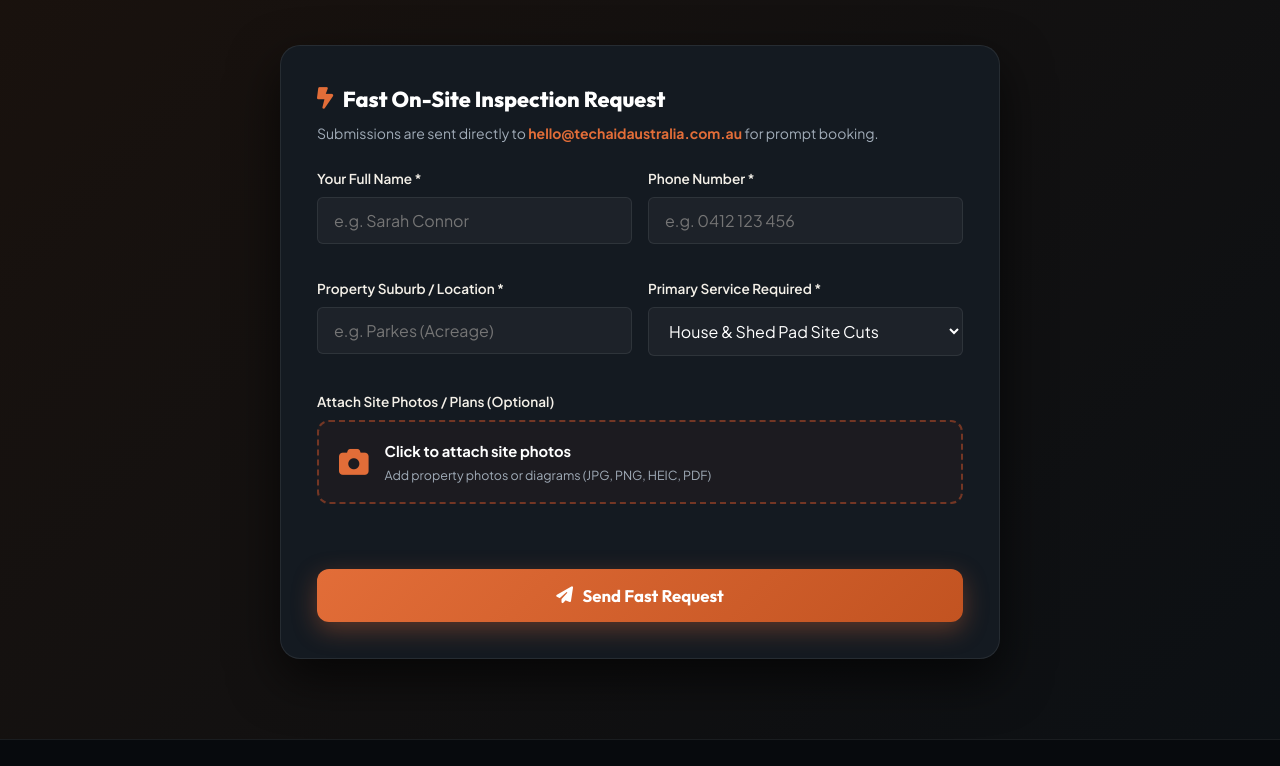
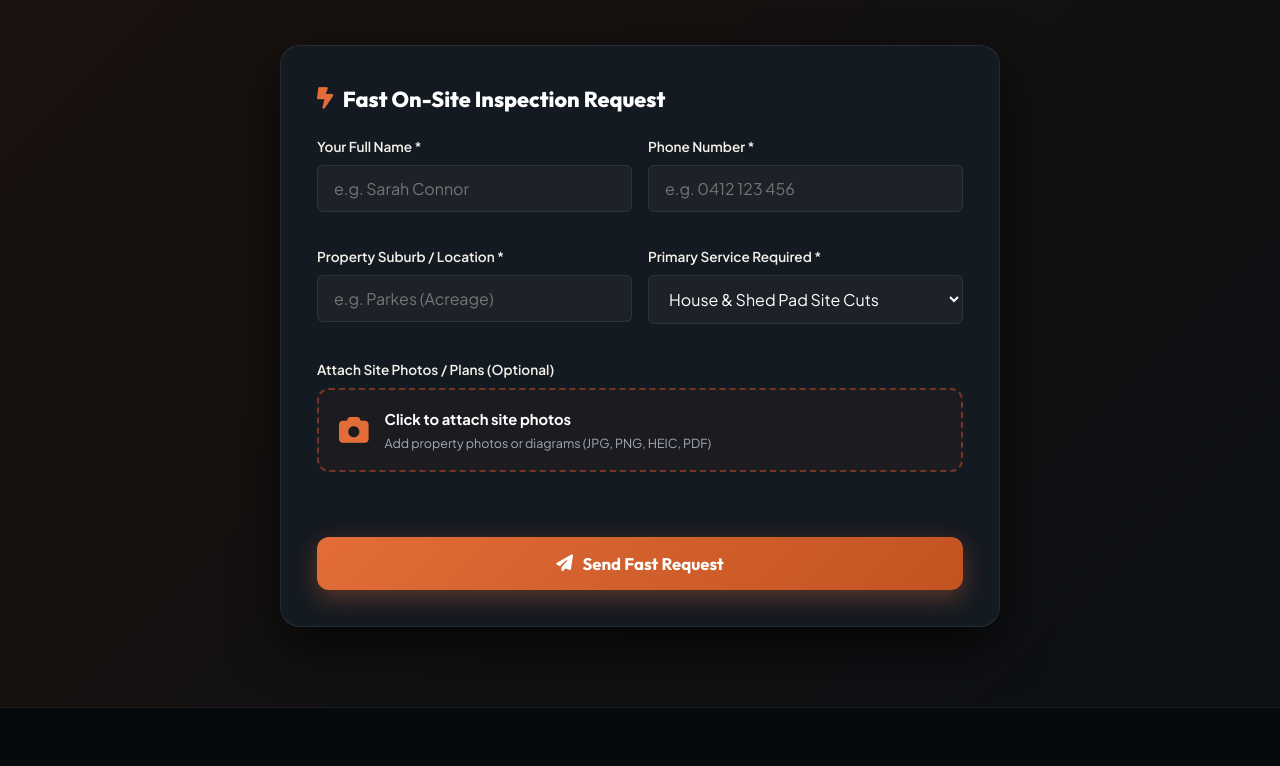
Before and after one commit to ChaseForrester/outback-landscaping-parkes, a website built with Vite: page index.html in a window 1280 px wide. Shown: the part 10562-11328 px from the top of the page. Built offline with nearby package versions, Linux system fonts and the light colour scheme.

Commit message:
Remove Tech Aid booking email from the public inspection form

```diff
--- a/index.html
+++ b/index.html
@@ -1350,8 +1350,6 @@
             <form class="cta-quick-form" id="quick-contact-form">
               <h3 class="quick-form-title"><i class="fa-solid fa-bolt-lightning text-accent"></i> Fast On-Site
                 Inspection Request</h3>
-              <p class="quick-form-sub">Submissions are sent directly to <strong>hello@techaidaustralia.com.au</strong>
-                for prompt booking.</p>
               <div class="quick-form-grid">
                 <div class="form-group">
                   <label for="quick-name">Your Full Name *</label>
@@ -1399,8 +1397,8 @@
                 </button>
               </div>
               <div id="quick-success-msg" class="quick-success-alert" style="display: none;">
-                <i class="fa-solid fa-circle-check"></i> Thank you! Your inspection request has been sent to
-                hello@techaidaustralia.com.au. We will call you within 24 business hours.
+                <i class="fa-solid fa-circle-check"></i> Thank you! Your inspection request has been sent. We will call
+                you within 24 business hours.
               </div>
             </form>
           </div>
--- a/src/style.css
+++ b/src/style.css
@@ -2199,20 +2199,10 @@ body.nav-open .mobile-call-bar {
   font-size: 1.35rem;
   font-weight: 800;
   color: #FFFFFF;
-  margin-bottom: 0.35rem;
+  margin-bottom: 1.25rem;
   display: flex;
   align-items: center;
   gap: 0.6rem;
-}
-
-.quick-form-sub {
-  font-size: 0.875rem;
-  color: var(--color-text-muted);
-  margin-bottom: 1.5rem;
-}
-
-.quick-form-sub strong {
-  color: var(--color-primary);
 }
 
 .quick-form-grid {
```
